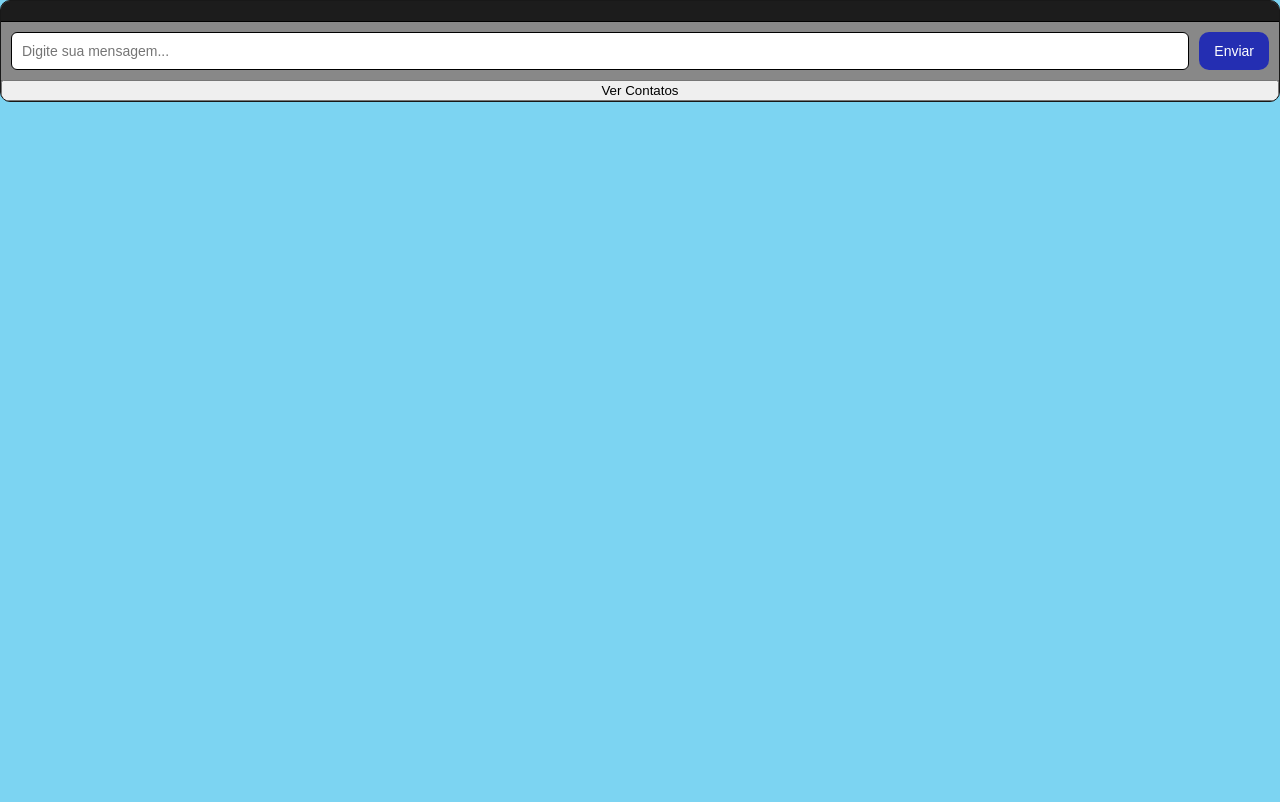
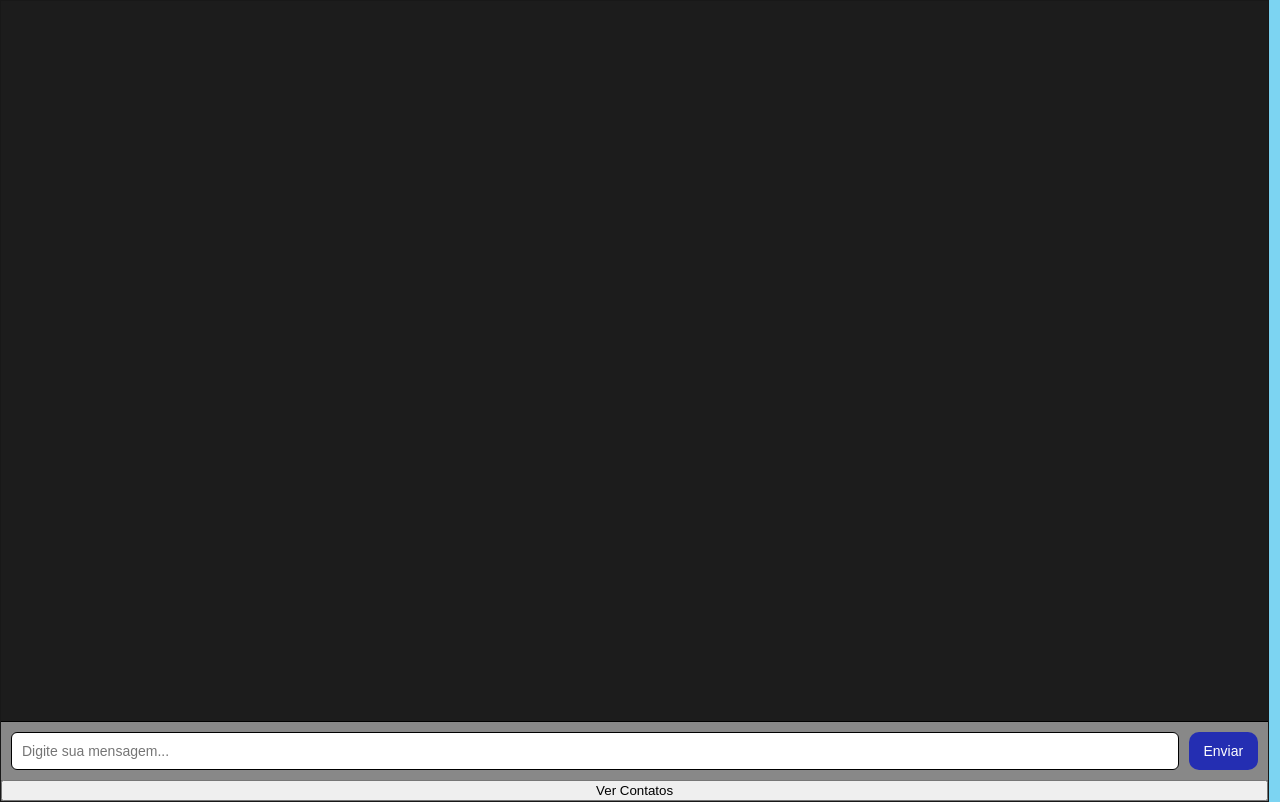
Before and after one commit to Realdo-Justino/projeto-abp, a React (Create React App) app: page /chat in a window 1280 px wide. Built offline with nearby package versions, Linux system fonts and the light colour scheme.

Commit message:
Fixed Screen Sizing

```diff
--- a/src/pages/chat/Chat.css
+++ b/src/pages/chat/Chat.css
@@ -9,10 +9,11 @@
     display: flex;
     flex-direction: column;
     border: 1px solid #181818;
-    border-radius: 10px;
     overflow: hidden;
     font-family: Arial, sans-serif;
     background-color: #696969;
+    width: 99vw;
+    height: 100vh;
 }
 
 .list {
--- a/src/pages/chat/Chat.tsx
+++ b/src/pages/chat/Chat.tsx
@@ -35,7 +35,6 @@ function Chat() : JSX.Element {
     }
 
     return (
-        <div>
         <div className="chat-container">
             <div ref={chatRef} className="list">
                 {messages.map((message, id) => (Message(id, message)))}
@@ -53,7 +52,6 @@ function Chat() : JSX.Element {
                 Ver Contatos
             </button>
         </div>
-        </div>
     );
 }
 
```
Lines whose indentation alone changed are shown as unchanged.
